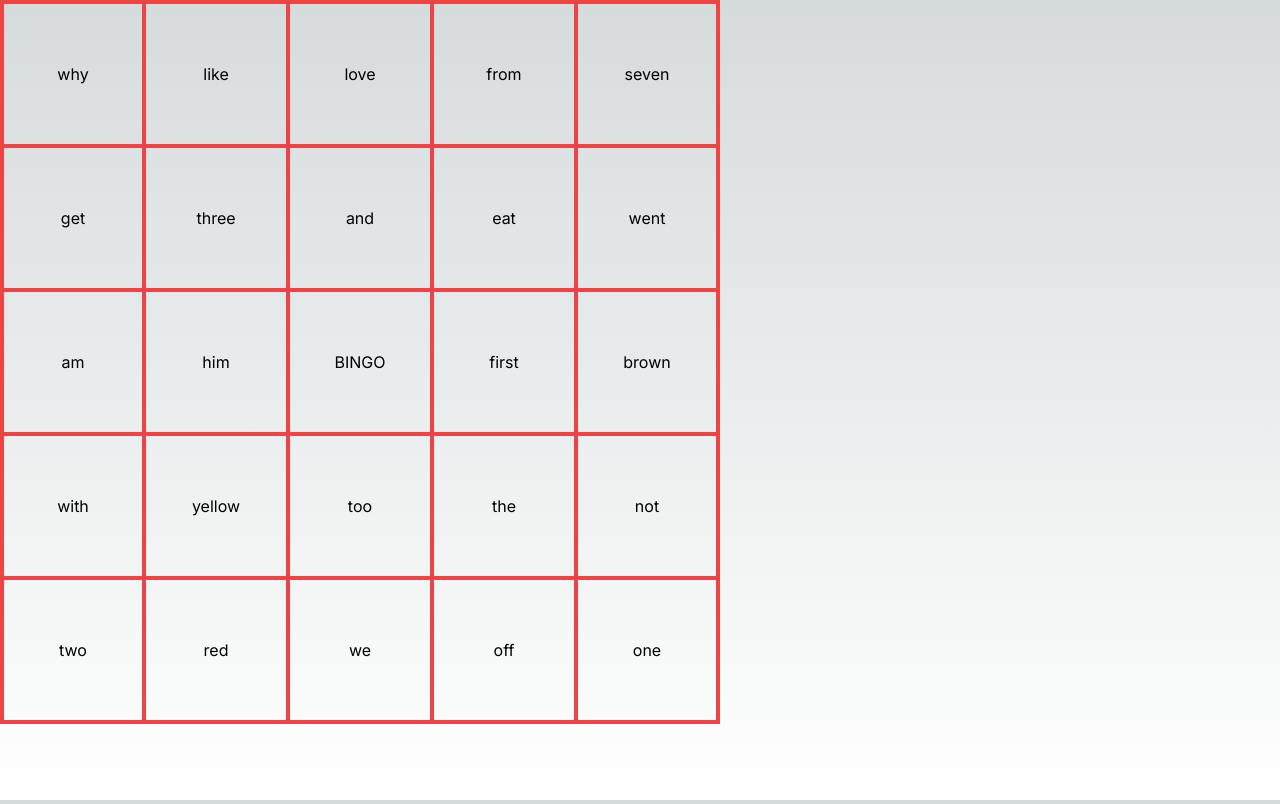
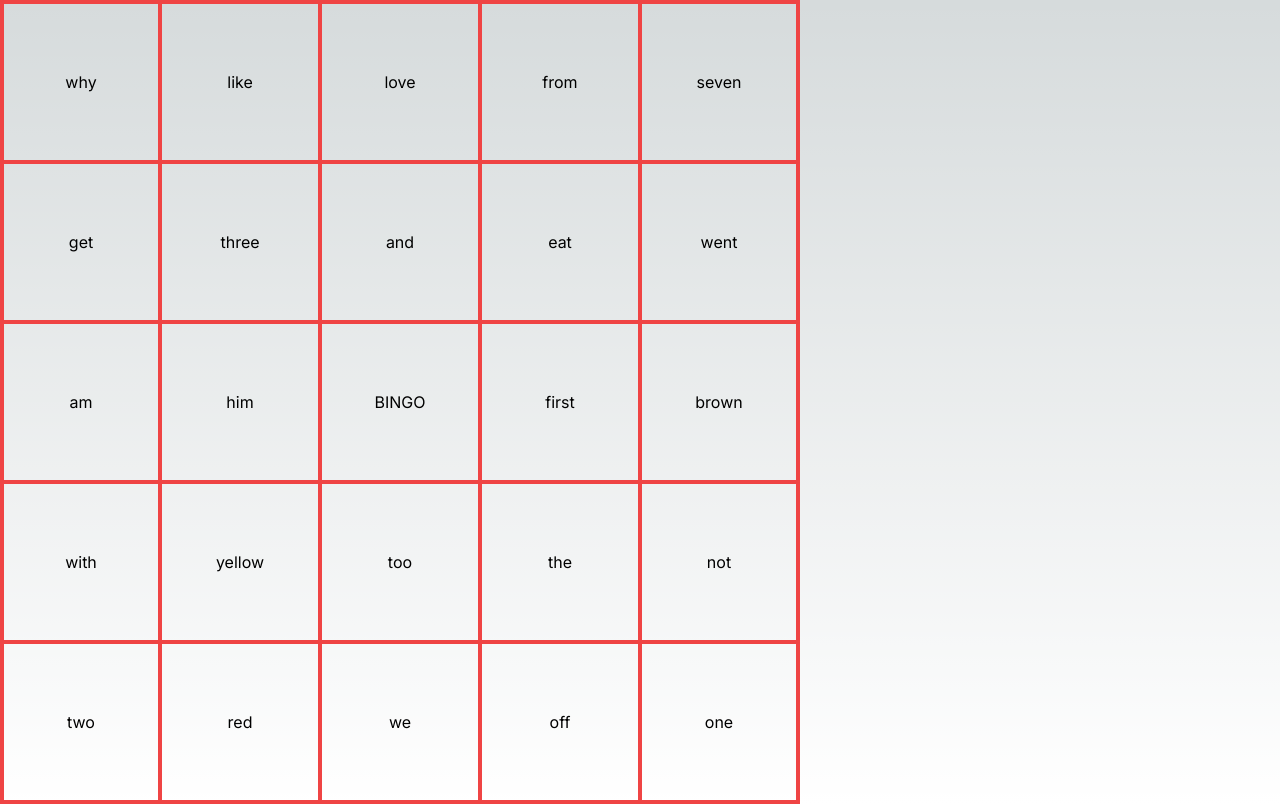
Before and after one commit to rgpass/sight-words-bingo, a Next.js app: page / in a window 1280 px wide. Built offline with nearby package versions, Linux system fonts and the light colour scheme.

Commit message:
Move size to full screen

```diff
--- a/app/_components/Row.tsx
+++ b/app/_components/Row.tsx
@@ -2,7 +2,7 @@ import { Square } from "./Square";
 
 export function Row({ row }: { row: string[] }) {
   return (
-    <div className="flex max-h-[calc(min(90vh,_90vw))] max-w-[calc(min(90vh,_90vw))] first-of-type:border-t-2 last-of-type:border-b-2 border-red-500">
+    <div className="flex max-h-[calc(min(100vh,_100vw))] max-w-[calc(min(100vh,_100vw))] first-of-type:border-t-2 last-of-type:border-b-2 border-red-500">
       {row.map((word) => (
         <Square key={word} word={word} />
       ))}
--- a/app/_components/Square.tsx
+++ b/app/_components/Square.tsx
@@ -1,6 +1,6 @@
 export function Square({ word }: { word: string }) {
   return (
-    <div className="flex justify-center items-center text-center w-full h-full aspect-square max-h-[calc(min(18vh,_18vw))] max-w-[calc(min(18vh,_18vw))] first-of-type:border-l-4 last-of-type:border-r-4 border-2 border-red-500">
+    <div className="flex justify-center items-center text-center w-full h-full aspect-square max-h-[calc(min(20vh,_20vw))] max-w-[calc(min(20vh,_20vw))] first-of-type:border-l-4 last-of-type:border-r-4 border-2 border-red-500">
       {word}
     </div>
   );
```
